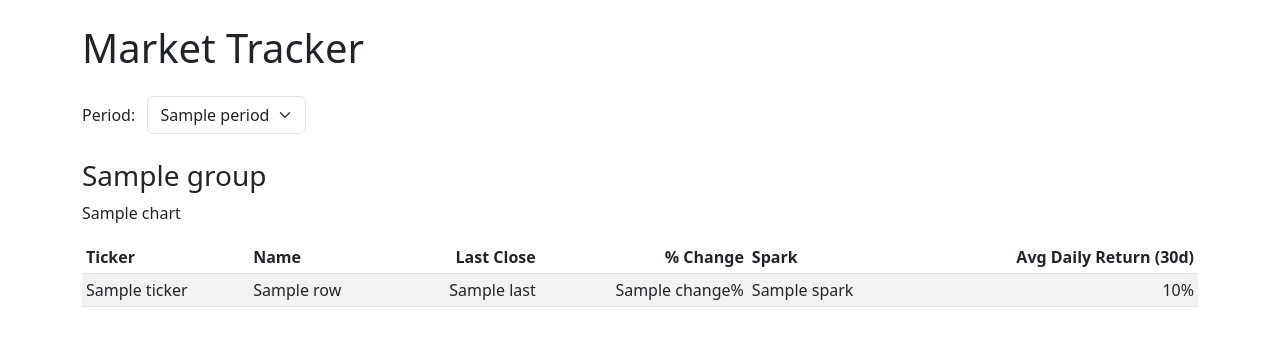
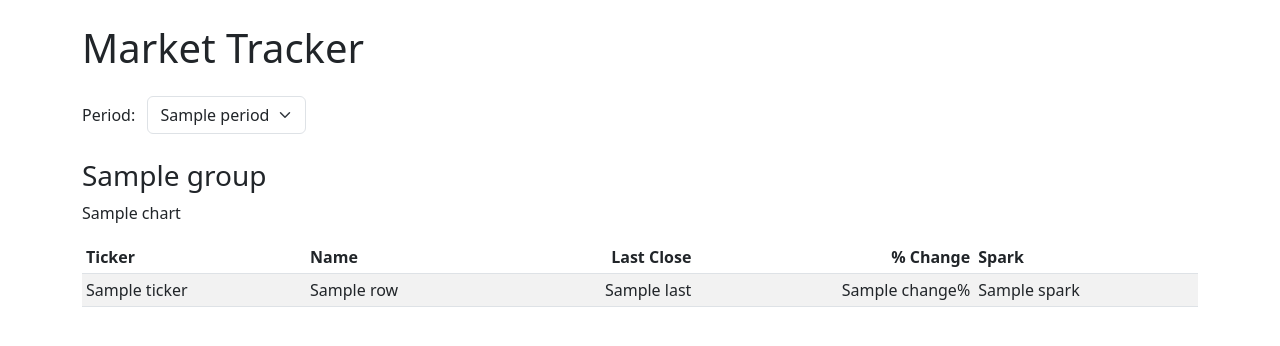
Before and after one commit to AnonymousFatherAndInvestor/MarketTracker, a Flask app: template templates/index.html in a window 1280 px wide. Shown: the top 346 px of the page. Run offline with Flask 3, Linux system fonts and the light colour scheme; the template is opened without the code that fills it: most values are stand-ins (such as "Sample title", 1, 10 or a date in 2020); some libraries are stand-ins or nearby versions.

Commit message:
Remove avg return column and fix build_summary

```diff
--- a/app.py
+++ b/app.py
@@ -52,12 +52,6 @@ def get_prices(period: str) -> pd.DataFrame:
     close = close.reindex(idx).ffill()
     return close
 
-def compute_avg_daily_return(close: pd.DataFrame, window: int = 30) -> pd.Series:
-    """Calculate the average daily percent return for each ticker."""
-    returns = close.pct_change()
-    return returns.tail(window).mean() * 100
-
-
 def _mini_chart(series: pd.Series) -> str:
     fig = go.Figure()
     fig.add_trace(go.Scatter(x=series.index, y=series, mode="lines"))
@@ -69,7 +63,7 @@ def _mini_chart(series: pd.Series) -> str:
     )
     return fig.to_html(full_html=False, include_plotlyjs=False)
 
-def build_summary(close: pd.DataFrame, avg_returns: pd.Series | None = None):
+def build_summary(close: pd.DataFrame):
     """Return normalized data per group and table rows."""
     data: dict[str, pd.DataFrame] = {}
     tables: dict[str, list] = {}
@@ -92,13 +86,11 @@ def build_summary(close: pd.DataFrame, avg_returns: pd.Series | None = None):
             first = s.iloc[0]
             last = s.iloc[-1]
             change = (last - first) / first * 100
-            avg_ret = avg_returns[ticker] if avg_returns is not None and ticker in avg_returns else None
             rows.append({
                 "ticker": ticker,
                 "name": tickers[ticker],
                 "last": round(float(last), 2),
                 "change": round(float(change), 2),
-                "avg": round(float(avg_ret), 4) if avg_ret is not None else None,
                 "spark": _mini_chart(norm_df[ticker]),
             })
         tables[group] = rows
@@ -122,9 +114,7 @@ def index():
     if period not in PERIODS:
         period = DEFAULT_PERIOD
     close = get_prices(period)
-    close_30d = get_prices("1mo")
-    avg_returns = compute_avg_daily_return(close_30d)
-    data, tables = build_summary(close, avg_returns)
+    data, tables = build_summary(close)
     charts = summary_charts(data)
     return render_template(
         "index.html",
@@ -140,9 +130,7 @@ def api_summary():
     if period not in PERIODS:
         period = DEFAULT_PERIOD
     close = get_prices(period)
-    close_30d = get_prices("1mo")
-    avg_returns = compute_avg_daily_return(close_30d)
-    data, _ = build_summary(close, avg_returns)
+    data, _ = build_summary(close)
     resp = {grp: df.round(2).to_dict() for grp, df in data.items()}
     return jsonify(resp)
 
--- a/config.py
+++ b/config.py
@@ -17,7 +17,6 @@ CATEGORIES = {
         "^IRX": "US 3M T-Bill",
         "^TNX": "US 10Y Treasury",
         "^JGB10Y": "Japan 10Y Gov Bond",
-        "^SG10Y=RR": "Singapore 10Y Gov Bond",
         "^DE10Y=X": "Germany 10Y Bund",
     },
     "Currency": {
--- a/templates/index.html
+++ b/templates/index.html
@@ -32,7 +32,6 @@
         <th class="text-end">Last Close</th>
         <th class="text-end">% Change</th>
         <th>Spark</th>
-        <th class="text-end">Avg Daily Return (30d)</th>
       </tr>
     </thead>
     <tbody>
@@ -43,7 +42,6 @@
         <td class="text-end">{{ row.last }}</td>
         <td class="text-end">{{ row.change }}%</td>
         <td>{{ row.spark|safe }}</td>
-        <td class="text-end">{% if row.avg is not none %}{{ row.avg }}%{% endif %}</td>
       </tr>
       {% endfor %}
     </tbody>
```
